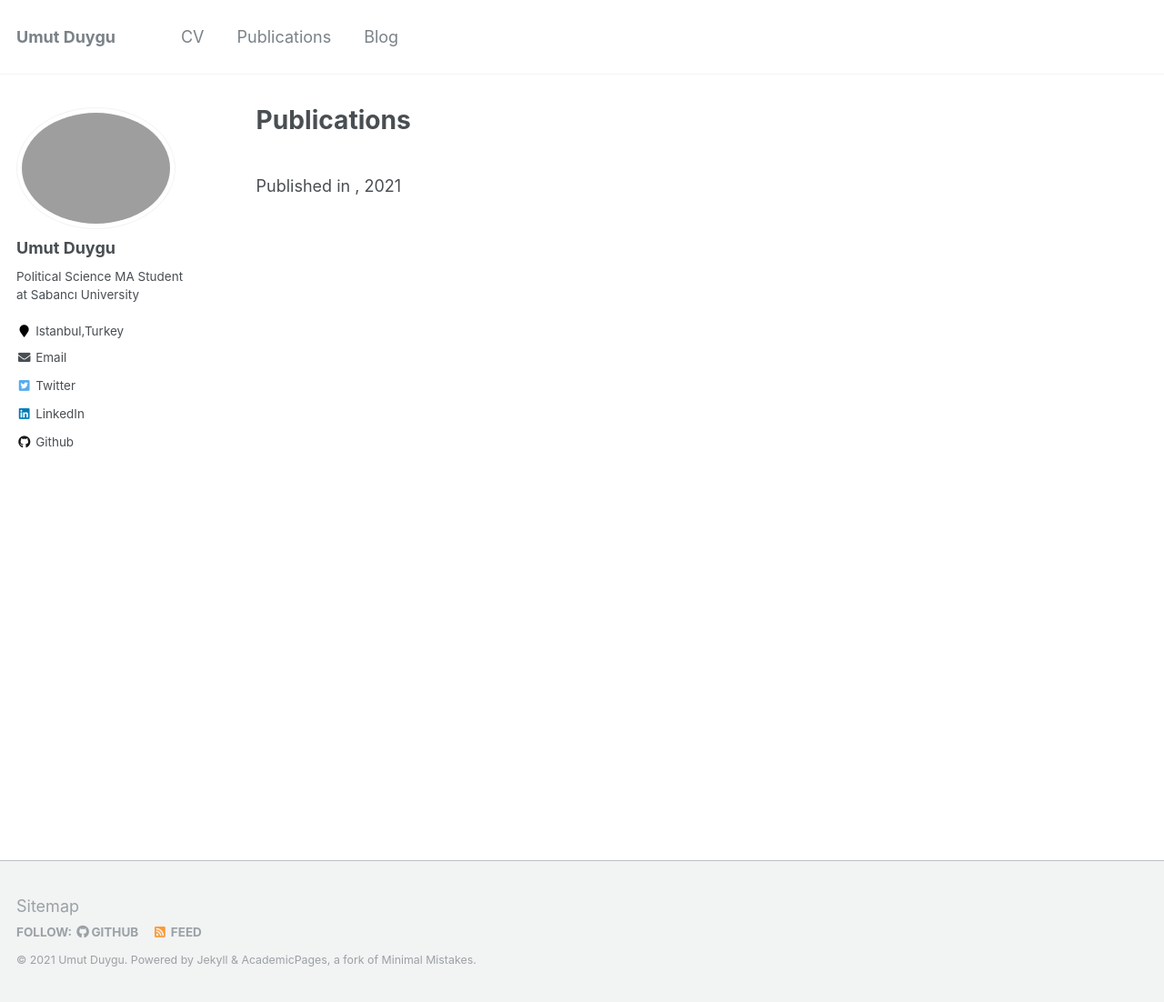
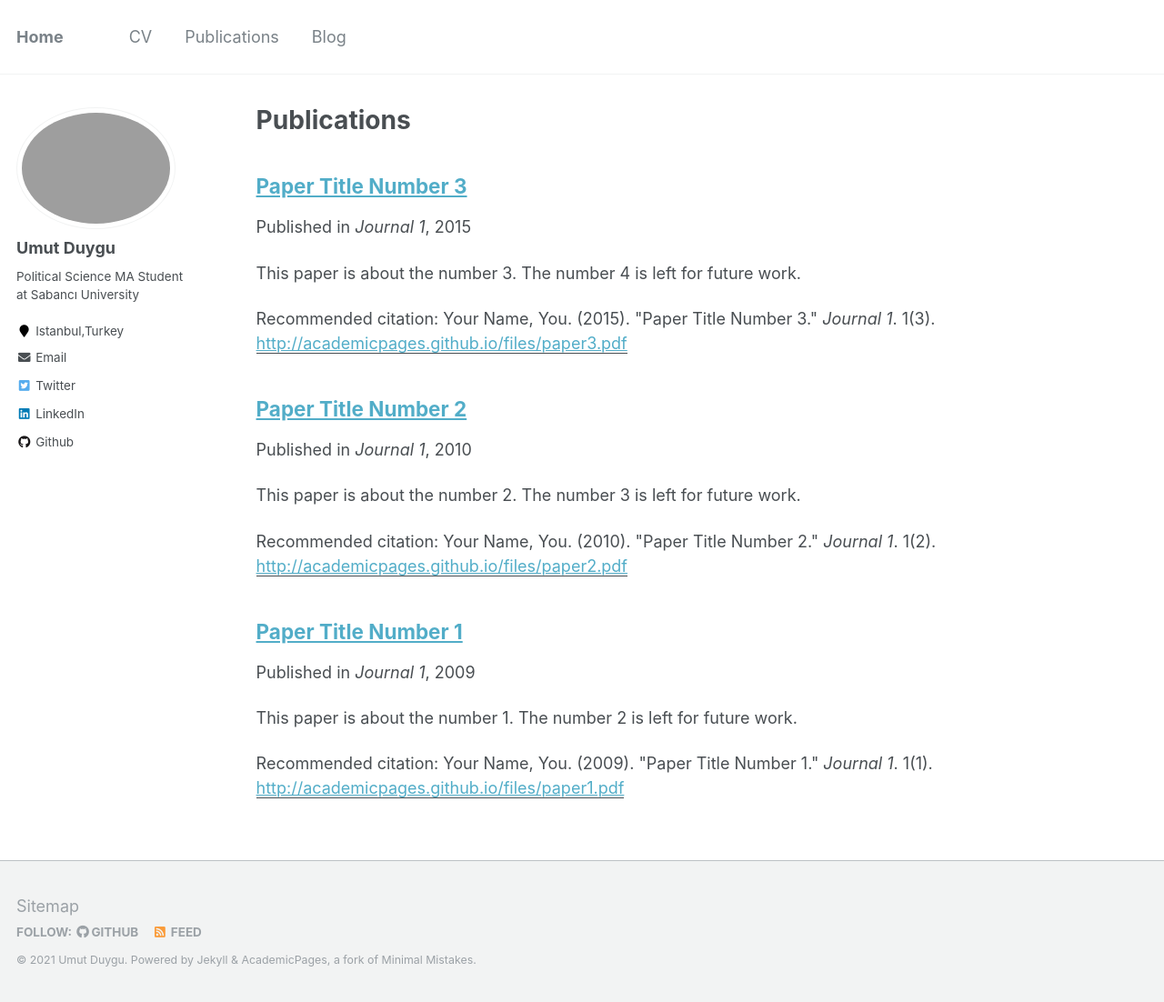
Before and after one commit to UmutDuygu/umutduygu.github.io, a Jekyll site: the page built from _pages/publications.md, in a window 1280 px wide and 1102 px high. Shown: the whole window at 91% size. Built offline with Jekyll 4.4.1, drawn with Linux system fonts in a browser that asks for light colours.

Commit message:
publications

```diff
--- a/_config.yml
+++ b/_config.yml
@@ -7,7 +7,7 @@
 
 # Site Settings
 locale                   : "en-US"
-title                    : "Umut Duygu"
+title                    : "Home"
 title_separator          : "-"
 name                     : &name "Umut Duygu"
 description              :
--- a/_publications/2009-10-01-paper-title-number-1.md
+++ b/_publications/2009-10-01-paper-title-number-1.md
@@ -1,8 +1,15 @@
 ---
-title: "The new pandemic? Glaciers are melting and ancient viruses are awakening."
-permalink:https://www.hurriyet.com.tr/gundem/buzullar-ediyor-on-binlerce-yillik-virusler-uyaniyor-40531973
-date: 27/07/2017
-venue: 'Hürriyet Gazetesi/ Hürriyet Newspaper'
-paperurl: 'http://umutduygu.github.io/files/paper1.pdf'
-citation: 'Duygu, U., (2017, July 27). ‘The new pandemic? Glaciers are melting and ancient viruses are awakening. <i>Hürriyet<i>. https://www.hurriyet.com.tr/gundem/buzullar-ediyor-on-binlerce-yillik-virusler-uyaniyor-40531973 '
+title: "Paper Title Number 1"
+collection: publications
+permalink: /publication/2009-10-01-paper-title-number-1
+excerpt: 'This paper is about the number 1. The number 2 is left for future work.'
+date: 2009-10-01
+venue: 'Journal 1'
+paperurl: 'http://academicpages.github.io/files/paper1.pdf'
+citation: 'Your Name, You. (2009). &quot;Paper Title Number 1.&quot; <i>Journal 1</i>. 1(1).'
 ---
+This paper is about the number 1. The number 2 is left for future work.
+
+[Download paper here](http://academicpages.github.io/files/paper1.pdf)
+
+Recommended citation: Your Name, You. (2009). "Paper Title Number 1." <i>Journal 1</i>. 1(1).
--- /dev/null
+++ b/_publications/2010-10-01-paper-title-number-2.md
@@ -0,0 +1,15 @@
+---
+title: "Paper Title Number 2"
+collection: publications
+permalink: /publication/2010-10-01-paper-title-number-2
+excerpt: 'This paper is about the number 2. The number 3 is left for future work.'
+date: 2010-10-01
+venue: 'Journal 1'
+paperurl: 'http://academicpages.github.io/files/paper2.pdf'
+citation: 'Your Name, You. (2010). &quot;Paper Title Number 2.&quot; <i>Journal 1</i>. 1(2).'
+---
+This paper is about the number 2. The number 3 is left for future work.
+
+[Download paper here](http://academicpages.github.io/files/paper2.pdf)
+
+Recommended citation: Your Name, You. (2010). "Paper Title Number 2." <i>Journal 1</i>. 1(2).
--- /dev/null
+++ b/_publications/2015-10-01-paper-title-number-3.md
@@ -0,0 +1,15 @@
+---
+title: "Paper Title Number 3"
+collection: publications
+permalink: /publication/2015-10-01-paper-title-number-3
+excerpt: 'This paper is about the number 3. The number 4 is left for future work.'
+date: 2015-10-01
+venue: 'Journal 1'
+paperurl: 'http://academicpages.github.io/files/paper3.pdf'
+citation: 'Your Name, You. (2015). &quot;Paper Title Number 3.&quot; <i>Journal 1</i>. 1(3).'
+---
+This paper is about the number 3. The number 4 is left for future work.
+
+[Download paper here](http://academicpages.github.io/files/paper3.pdf)
+
+Recommended citation: Your Name, You. (2015). "Paper Title Number 3." <i>Journal 1</i>. 1(3).
```
Also changed, not shown: 1 other file.
